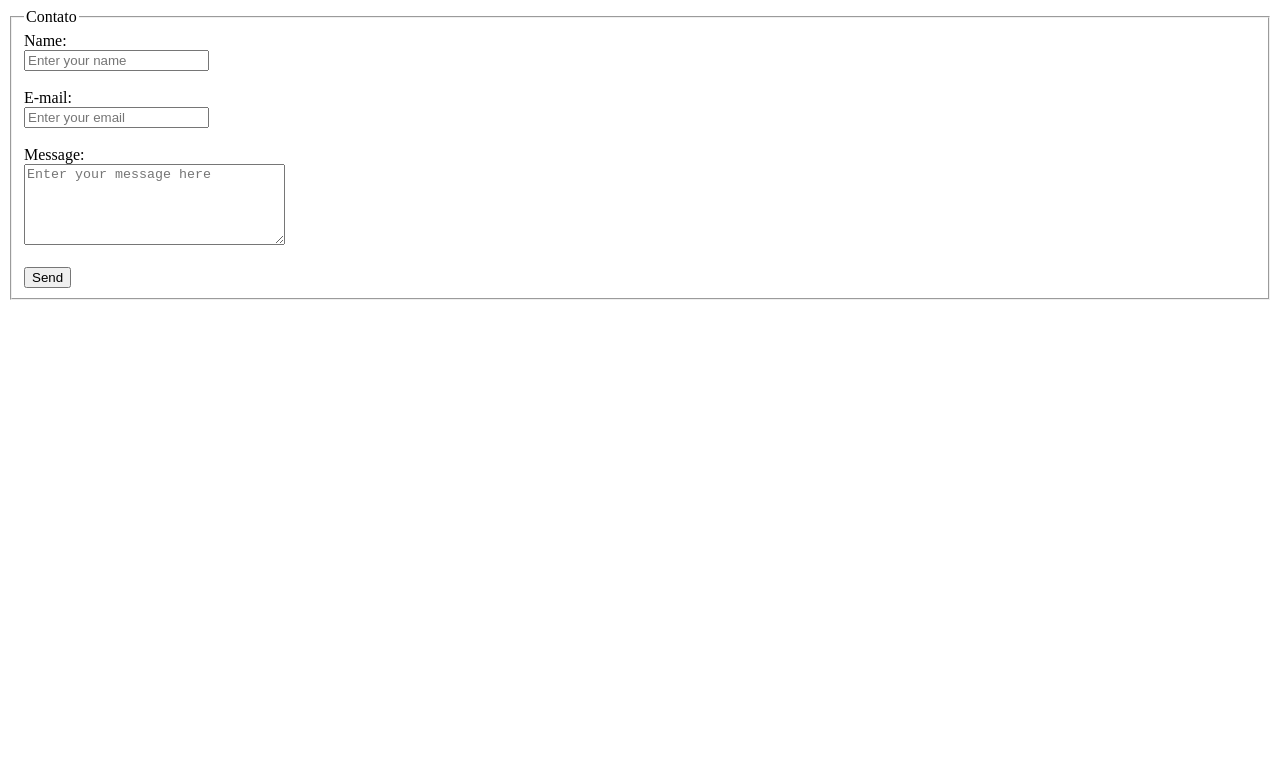
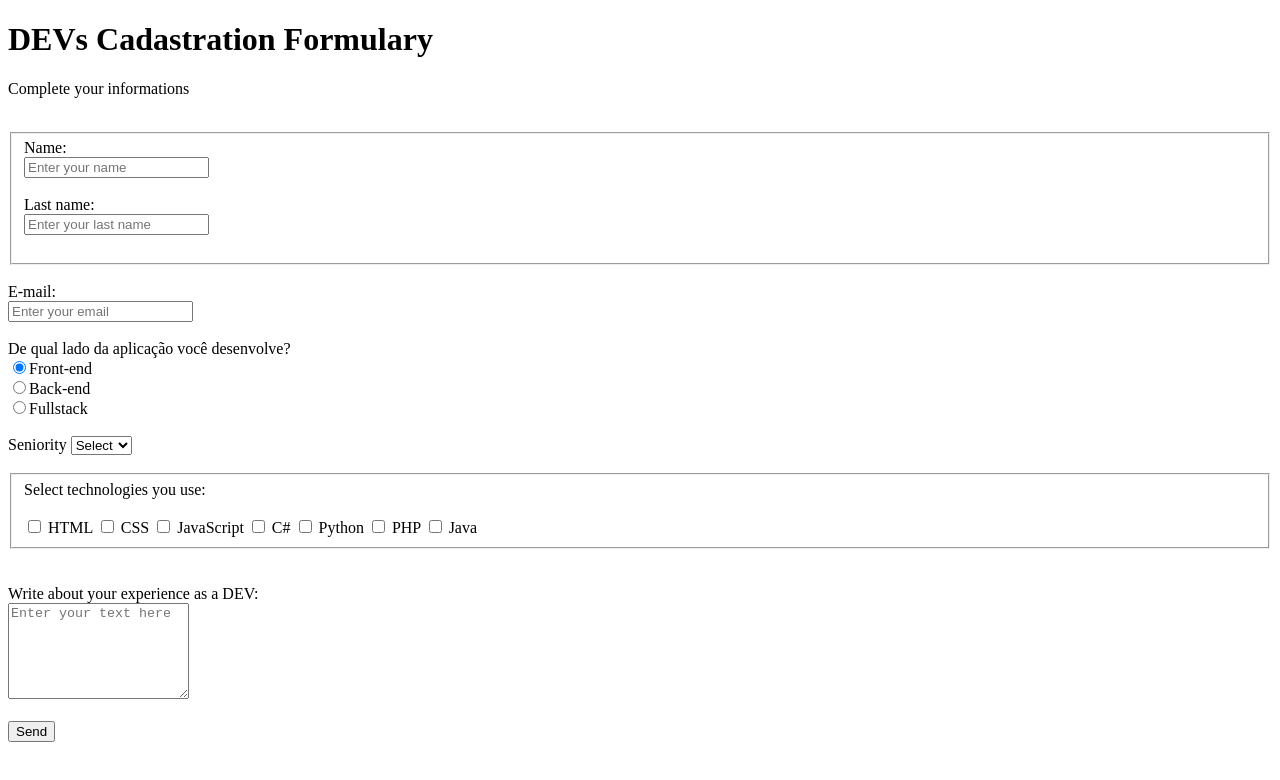
Before and after one commit to ovvictao/Formulary, a plain HTML site: page index.html in a window 1280 px wide. Drawn offline with Linux system fonts and the light colour scheme.

Commit message:
Add README.md; Instruções.html Deleted; Update index.html

```diff
--- a/index.html
+++ b/index.html
@@ -4,27 +4,104 @@
     <meta charset="UTF-8">
     <meta http-equiv="X-UA-Compatible" content="IE=edge">
     <meta name="viewport" content="width=device-width, initial-scale=1.0">
-    <title>Formulário de contato</title>
+    <title>DEVs Cadastration Formulary</title>
 </head>
 <body>
 
-    <form action=""></form>
+    <div>
+        <h1>DEVs Cadastration Formulary</h1>
+        <p>Complete your informations</p>
+        <br>
+    </div>
+
+    <form>
         <fieldset>
-            <legend>Contato</legend>
-            <label for="name">Name:</label>
-            <br>
-            <input type="text" name="name" id="name" placeholder="Enter your name">
-            <br><br>
+            <div>
+                <label for="name">Name:</label>
+                <br>
+                <input type="text" name="name" id="name" placeholder="Enter your name">
+                <br><br>
+            </div>
+
+            <div>
+                <label for="lastName">Last name:</label>
+                <br>
+                <input type="text" name="lastName" id="lastName" placeholder="Enter your last name">
+                <br><br>
+            </div>
+
+        </fieldset>
+
+        <br>
+
+        <div>
             <label for="email">E-mail:</label>
             <br>
             <input type="email" name="email" id="email" placeholder="Enter your email">
             <br><br>
-            <label for="message">Message:</label>
+        </div>
+
+        <div>
+            <label>De qual lado da aplicação você desenvolve?</label>
             <br>
-            <textarea name="message" id="message" cols="30" rows="5" placeholder="Enter your message here" wrap="on"></textarea>
+            <label>
+                <input type="radio" name="webDev" id="front" checked>Front-end
+            </label>
+            <br>
+            <label>
+                <input type="radio" name="webDev" id="back">Back-end
+            </label>
+            <br>
+            <label>
+                <input type="radio" name="webDev" id="full">Fullstack
+            </label>
+        </div>
+         <br>
+
+        <div>
+            <label>Seniority</label>
+            <select id="seniority">
+                <option selected disabled value="">Select</option>
+                <option value="junior">Junior</option>
+                <option value="pleno">Pleno</option>
+                <option value="senior">Senior</option>
+            </select>
+        </div>
+
+        <br>
+
+        <fieldset>
+            <div>
+                <label>Select technologies you use:</label><br><br>
+                <input type="checkbox" name="tech1" id="tech1" value="HTML">
+                <label for="tech1">HTML</label>
+                <input type="checkbox" name="tech2" id="tech2" value="CSS">
+                <label for="tech1">CSS</label>
+                <input type="checkbox" name="tech3" id="tech3" value="JavaScript">
+                <label for="tech1">JavaScript</label>
+                <input type="checkbox" name="tech4" id="tech4" value="C#">
+                <label for="tech1">C#</label>
+                <input type="checkbox" name="tech5" id="tech5" value="Python">
+                <label for="tech1">Python</label>
+                <input type="checkbox" name="tech6" id="tech6" value="PHP">
+                <label for="tech1">PHP</label>
+                <input type="checkbox" name="tech7" id="tech7" value="Java">
+                <label for="tech1">Java</label>
+            </div>
+        </fieldset>
+
+        <br>
+
+        <div>
+            <br>
+            <label for="devXP">Write about your experience as a DEV:</label>
+            <br>
+            <textarea name="devXP" id="devXP" rows="6" style="width: 26 em" placeholder="Enter your text here" wrap="on"></textarea>
             <br><br>
-            <button type="submit">Send</button>
-        </fieldset>
+        </div>
+
+        <button type="submit">Send</button>
+
     </form>
 
 </body>
```
Also changed, not shown: Instruções.html (deleted, +0 -21 lines), 1 other file.
